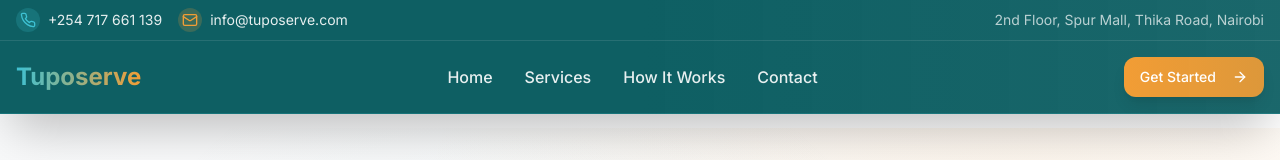
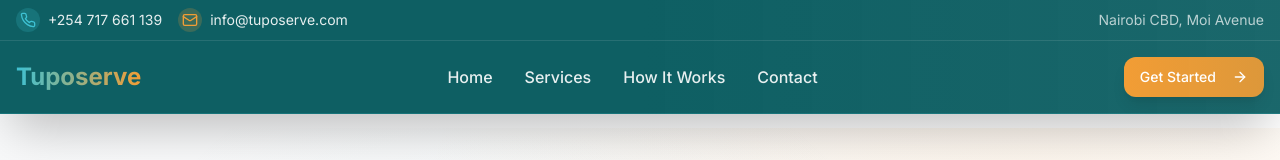
Before and after one commit to Theceri/tuposerve, a Next.js app: page / in a window 1280 px wide. Shown: the top 160 px of the page. Built offline with nearby package versions, Linux system fonts and the light colour scheme.

Commit message:
client changes

```diff
--- a/app/page.js
+++ b/app/page.js
@@ -41,7 +41,7 @@ export default function HomePage() {
               </div>
             </div>
             <div className="hidden md:block text-white/70">
-              <span>2nd Floor, Spur Mall, Thika Road, Nairobi</span>
+              <span>Nairobi CBD, Moi Avenue</span>
             </div>
           </div>
         </div>
```
